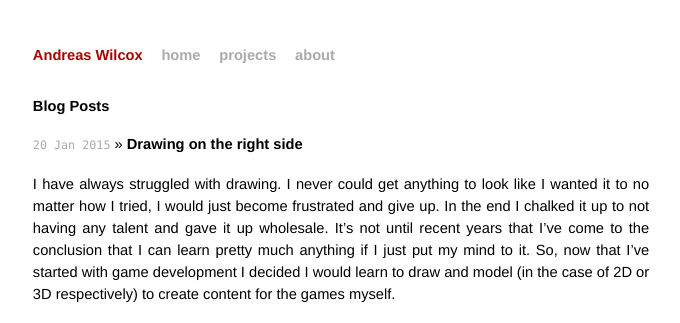
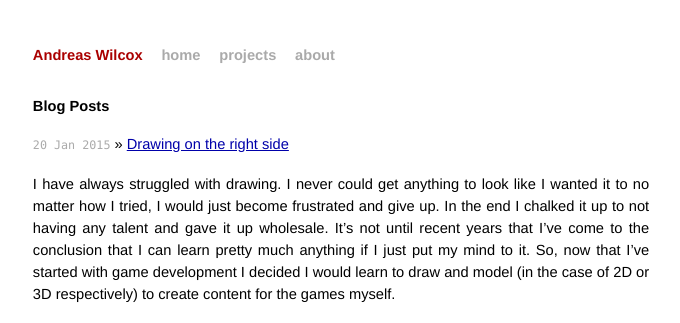
Before and after one commit to SvDvorak/svdvorak.github.io, a Jekyll site: the page built from index.html, in a window 1280 px wide. Shown: the top 323 px of the page, without its empty margins (299-979 px from the left). Built offline with Jekyll 4.4.1, drawn with Linux system fonts in a browser that asks for light colours; Markdown is read by kramdown in place of the engine named in the settings; the list of posts is cut into pages by our own code.

Commit message:
Fixed RSS-posts not appearing as on front page

```diff
--- a/_layouts/post.html
+++ b/_layouts/post.html
@@ -1,6 +1,7 @@
 ---
 layout: default
 ---
-<div id="post">
-{{ content}}
+<div class="post">
+	<li><span>{{ page.date | date_to_string }}</span> &raquo; <a href="{{ page.url }}">{{ page.title }}</a></li>
+	{{ content }}
 </div>
--- a/css/screen.css
+++ b/css/screen.css
@@ -56,25 +56,6 @@
 /* Home
 /*
 /*****************************************************************************/
-
-ul.posts {
-  list-style-type: none;
-  margin-bottom: 2em;
-}
-
-  ul.posts li {
-    line-height: 1.75em;
-  }
-
-  ul.posts span {
-    color: #aaa;
-    font-family: Monaco, "Courier New", monospace;
-    font-size: 80%;
-  }
-
-  ul.posts h2 {
-    display: inline
-  }
 
 .pagination .previous
 {
@@ -162,47 +143,60 @@
 /*
 /*****************************************************************************/
 
-#post {
+.post {
+  list-style-type: none;
+  margin-bottom: 2em;
+}
 
-}
+  /* Title */
+
+  .post li {
+    line-height: 1.75em;
+  }
+
+  .post span {
+    color: #aaa;
+    font-family: Monaco, "Courier New", monospace;
+    font-size: 80%;
+  }
 
   /* standard */
 
-  #post pre {
+  .post pre {
     border: 1px solid #ddd;
     background-color: #eef;
     padding: 0 .4em;
   }
 
-  #post ul,
-  #post ol {
+  .post ul,
+  .post ol {
     margin-left: 1.35em;
   }
 
-  #post code {
+  .post code {
     border: 1px solid #ddd;
     background-color: #eef;
     font-size: 85%;
     padding: 0 .2em;
   }
 
-    #post pre code {
+    .post pre code {
       border: none;
     }
 
-  .posts img {
+  .post img {
     width: 80%;
     display: block;
     margin-left: auto;
     margin-right: auto;
   }
 
-  .posts img[alt=drawing] {
+  .post img[alt=drawing] {
     border: 1px solid;
     border-color: #aaa;
   }
 
-  .posts .imageText {
+  .post .imageText {
     text-align: center;
     font-style: italic;
   }
--- a/index.html
+++ b/index.html
@@ -7,8 +7,10 @@
 	<h1>Blog Posts</h1>
 	<ul class="posts">
 		{% for post in paginator.posts %}
-			<li><span>{{ post.date | date_to_string }}</span> &raquo; <h2>{{ post.title }}</h2></li>
-			<div class="body">{{ post.content }}</div>
+			<div class="post">
+				<li><span>{{ post.date | date_to_string }}</span> &raquo; <a href="{{ post.url }}">{{ post.title }}</a></li>
+				{{ post.content }}
+			</div>
 		{% endfor %}
 	</ul>
 
```
